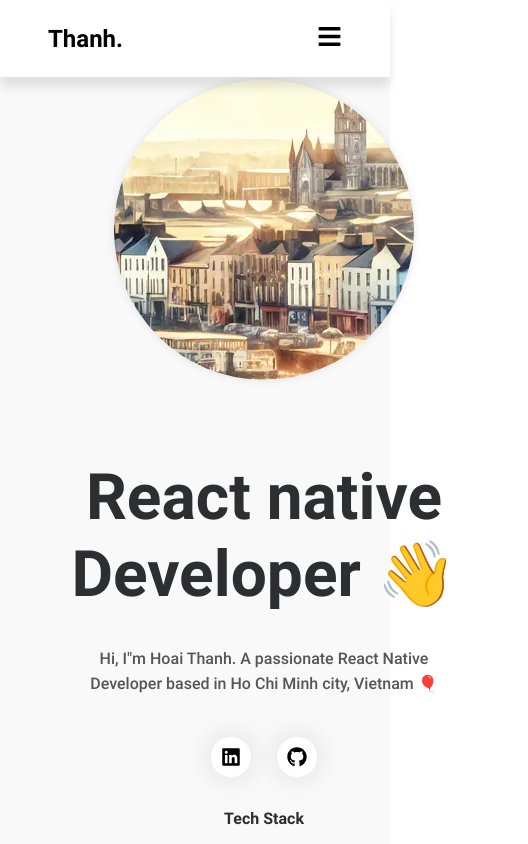
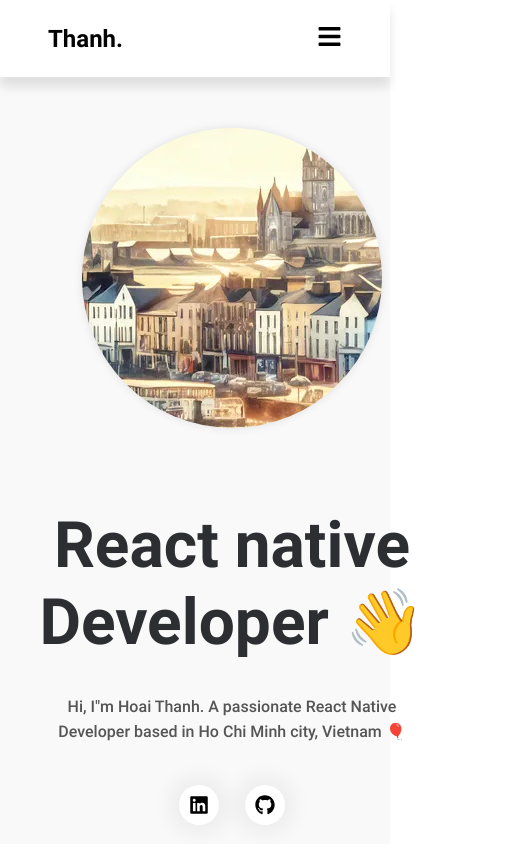
Before and after one commit to thanh-ph2021/portfolio, a React (Vite) app: page / in a window 390 px wide. Shown: the top 844 px of the page, 528 px wide, since content can reach past the window. Built offline with nearby package versions, Linux system fonts and the light colour scheme.

Commit message:
fix: responsive layout

```diff
--- a/src/App.css
+++ b/src/App.css
@@ -43,18 +43,26 @@ body {
   scroll-behavior: smooth;
 }
 
-h1, h4, p,
+h1,
+h4,
+p,
 a {
   color: #000;
   text-decoration: none;
 }
 
-li:hover{
+li:hover {
   color: rgba(20, 67, 155, 0.067)
 }
 
 ul {
   list-style-type: none;
+}
+
+@media screen and (max-width: 768px) {
+  .container {
+    padding: 0 2rem;
+  }
 }
 
 /************ Custom scrollbar ************/
@@ -63,10 +71,10 @@ ul {
   width: 8px;
 }
 
-::-webkit-scrollbar-track{
+::-webkit-scrollbar-track {
   background-color: #fff;
 }
 
-::-webkit-scrollbar-thumb{
+::-webkit-scrollbar-thumb {
   background-color: #8e8e8e;
 }
--- a/src/css/HeroStyles.css
+++ b/src/css/HeroStyles.css
@@ -53,7 +53,7 @@
     box-shadow: 0 0 20px 10px rgba(0, 0, 0, .05);
     overflow: hidden;
     position: relative;
-    z-index: 10;
+    z-index: 1;
     transition: .3s ease-in-out;
 }
 
@@ -123,7 +123,7 @@
 @media screen and (max-width: 950px) {
     .hero {
         height: auto;
-        padding: 5rem 0;
+        padding: 8rem 0 5rem 0;
     }
 
     .content {
@@ -150,6 +150,11 @@
         position: static;
     }
 
+    .skills ul {
+        display: flex;
+        justify-content: center;
+    }
+
     .skills p {
         border-bottom: 2px solid rgba(45, 46, 50, .5);
         border-right: none;
--- a/src/css/NavbarStyles.css
+++ b/src/css/NavbarStyles.css
@@ -4,7 +4,7 @@
     align-items: center;
     padding: 1.5rem 3rem;
     width: 100%;
-    z-index: 1;
+    z-index: 99;
     position: fixed;
     background-color: #fff;
     box-shadow: 0 10px 10px rgba(0, 0, 0, 0.1);
@@ -49,7 +49,7 @@
         position: absolute;
         top: 0;
         left: -100%;
-        z-index: 10;
+        z-index: 99;
         background-color: #fff;
         transition: 0.3s ease-in-out;
     }
```
